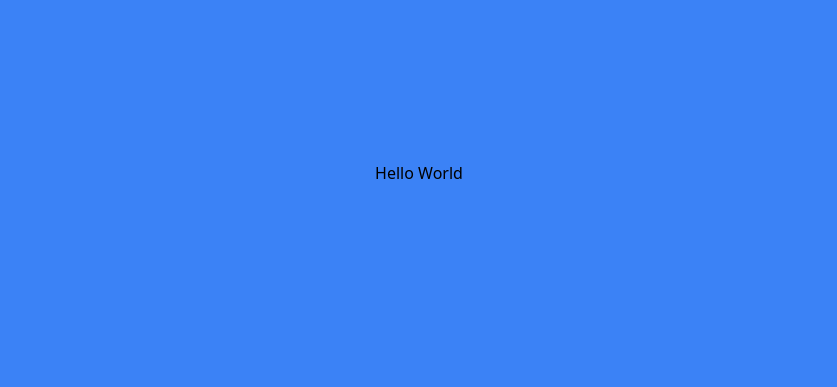
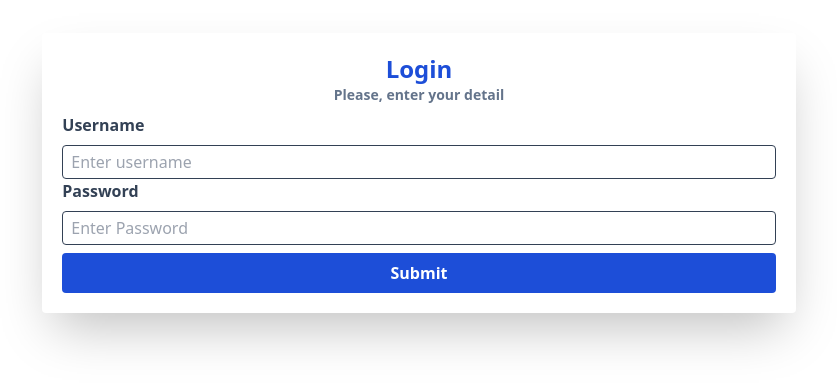
Before and after one commit to rezaaditama/my-catalog-app, a React (Vite) app: page / in a window 1280 px wide. Shown: the part 227-614 px from the top of the page, without its empty margins (221-1058 px from the left). Built offline with nearby package versions, Linux system fonts and the light colour scheme.

Commit message:
create login page

```diff
--- a/src/App.jsx
+++ b/src/App.jsx
@@ -1,9 +1,35 @@
-import React from 'react';
+import Button from './components/Button';
+import Input from './components/Input';
+import Form from './components/Form';
 
 const App = () => {
   return (
-    <div className='bg-blue-500 min-h-screen justify-center flex items-center'>
-      <h1>Hello World</h1>
+    <div className='min-h-screen flex justify-center items-center'>
+      <Form className='shadow-2xl p-5 space-y-2 rounded' action={''}>
+        <div className='text-center'>
+          <h1 className='text-blue-700 font-bold text-2xl'>Login</h1>
+          <p className='text-slate-500 font-bold text-sm'>
+            Please, enter your detail
+          </p>
+        </div>
+        <div className='space-y-2'>
+          <Input
+            id={'username'}
+            placeholder={'Enter username'}
+            label={'Username'}
+            className={'w-full'}
+          />
+          <Input
+            id={'password'}
+            placeholder={'Enter Password'}
+            label={'Password'}
+            className={'w-full'}
+          />
+          <Button className={'w-full bg-blue-700 text-white'} type={'submit'}>
+            Submit
+          </Button>
+        </div>
+      </Form>
     </div>
   );
 };
--- /dev/null
+++ b/src/components/Button/index.jsx
@@ -0,0 +1,9 @@
+const Button = ({ className, children, type }) => {
+  return (
+    <button className={`${className} font-bold py-2 rounded`} type={type}>
+      {children}
+    </button>
+  );
+};
+
+export default Button;
--- /dev/null
+++ b/src/components/Form/index.jsx
@@ -0,0 +1,9 @@
+const Form = ({ children, className, action }) => {
+  return (
+    <form action={action} className={className}>
+      {children}
+    </form>
+  );
+};
+
+export default Form;
--- /dev/null
+++ b/src/components/Input/index.jsx
@@ -0,0 +1,20 @@
+const Input = ({ id, className, placeholder, label, labelColor }) => {
+  return (
+    <>
+      <label
+        className={`${labelColor} font-bold text-slate-700 text-base`}
+        htmlFor={id}
+      >
+        {label}
+      </label>
+      <input
+        className={`${className} border border-slate-700 rounded py-1 px-2 focus:outline-none`}
+        id={id}
+        placeholder={placeholder}
+        type='text'
+      />
+    </>
+  );
+};
+
+export default Input;
```
